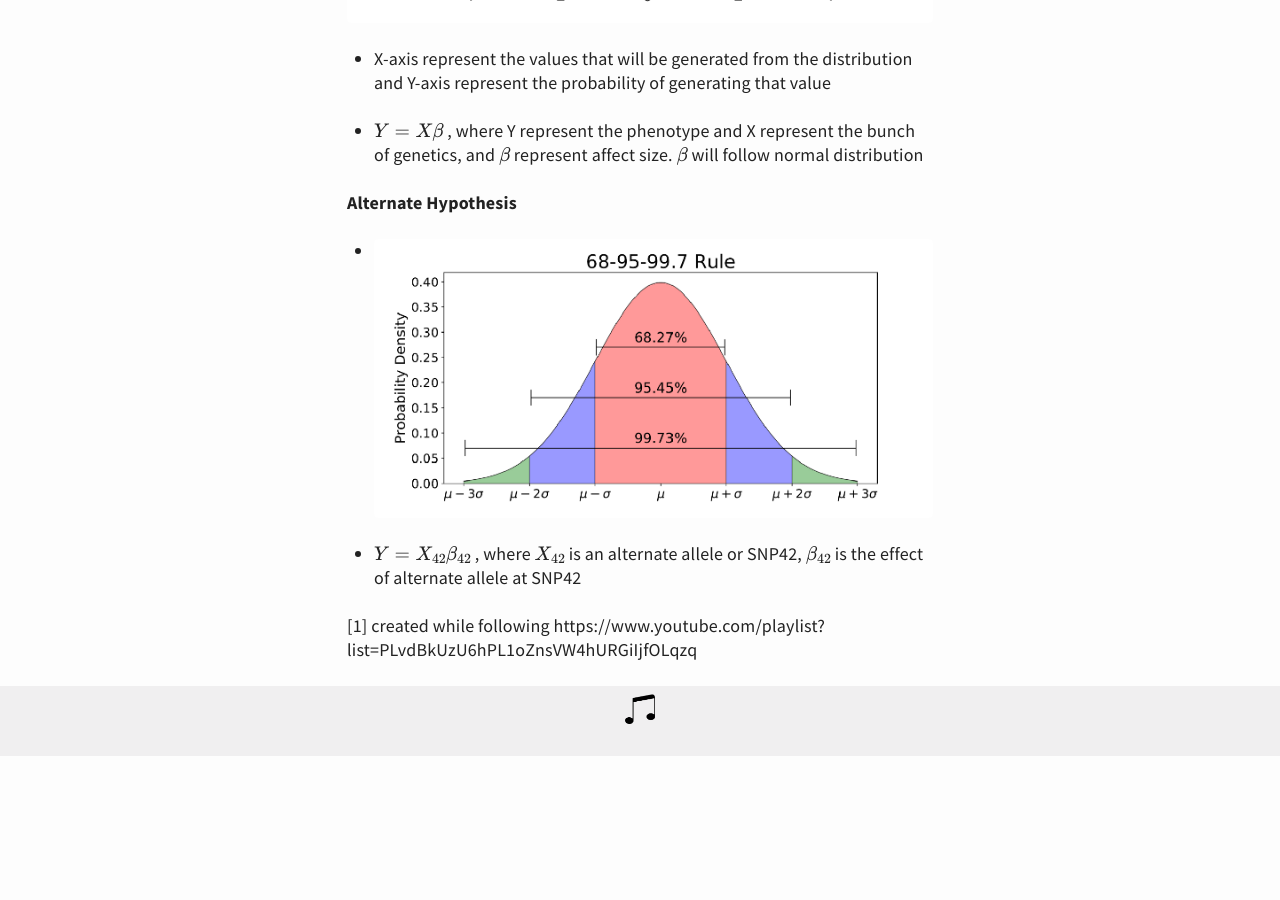
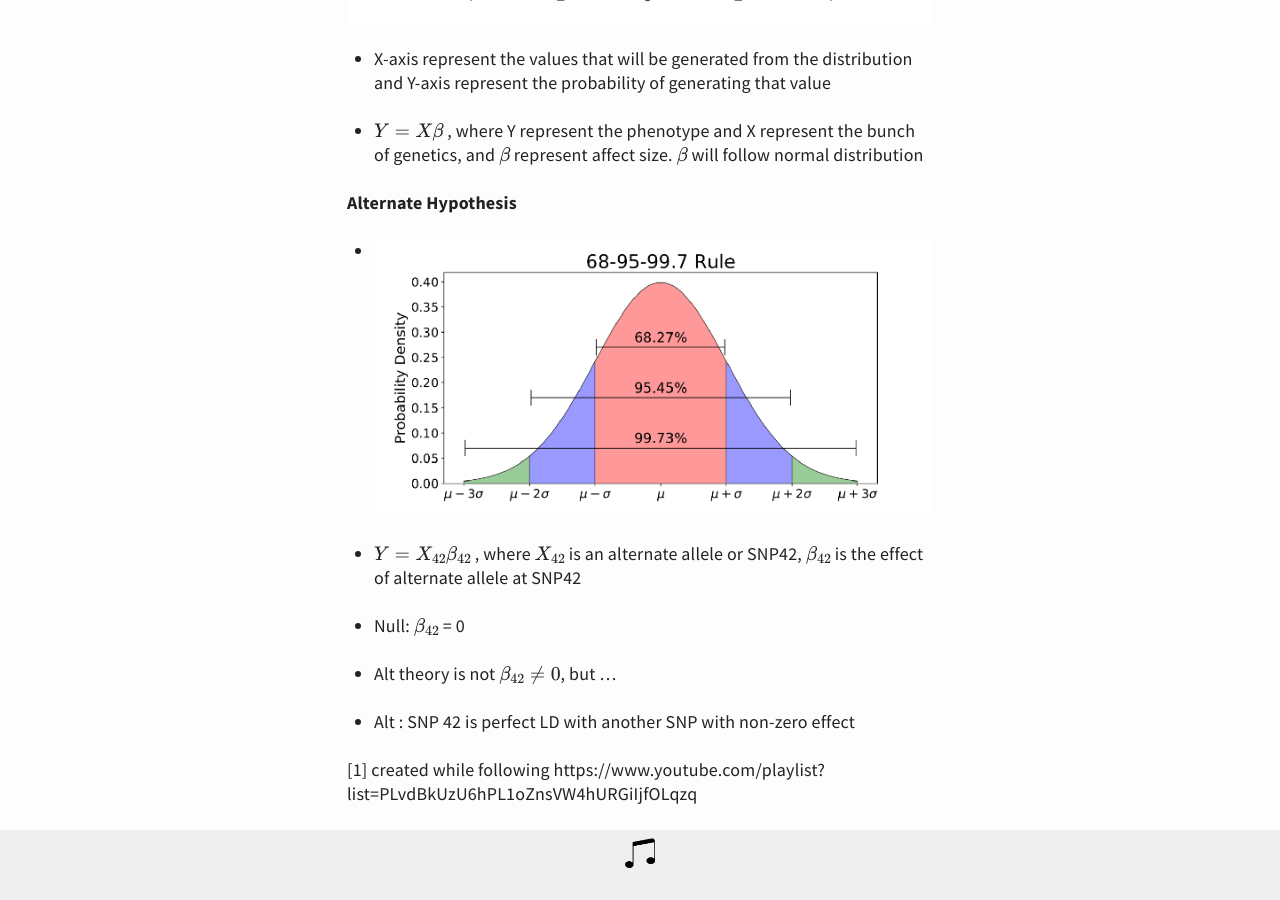
Before and after one commit to webhash/webhash.github.io, a Jekyll site: the page built from _posts/2020-11-28-basics-of-stats-for-genomics.md, in a window 1280 px wide and 900 px high, scrolled down 1508 px. Built offline with Jekyll 4.4.1, drawn with Linux system fonts in a browser that asks for light colours; formulas are drawn with MathJax 3; before the commit the page ends 2264 px from its top, so only the background shows below that.

Commit message:
Update 2020-11-28-basics-of-stats-for-genomics.md

```diff
--- a/_posts/2020-11-28-basics-of-stats-for-genomics.md
+++ b/_posts/2020-11-28-basics-of-stats-for-genomics.md
@@ -41,6 +41,11 @@ tags: [basics, statistics, genomics]
 
 - $$ Y = X_{42} \beta_{42} $$ , where $$ X_{42} $$ is an alternate allele or SNP42, $$ \beta_{42} $$ is the effect of alternate allele at SNP42
 
+- Null: $$ \beta_{42} $$ = 0
+
+- Alt theory is not $$ \beta_{42}  \ne 0 $$, but ...
+
+- Alt : SNP 42 is perfect LD with another SNP with non-zero effect
 
 
 [1] created while following https://www.youtube.com/playlist?list=PLvdBkUzU6hPL1oZnsVW4hURGiIjfOLqzq
```
